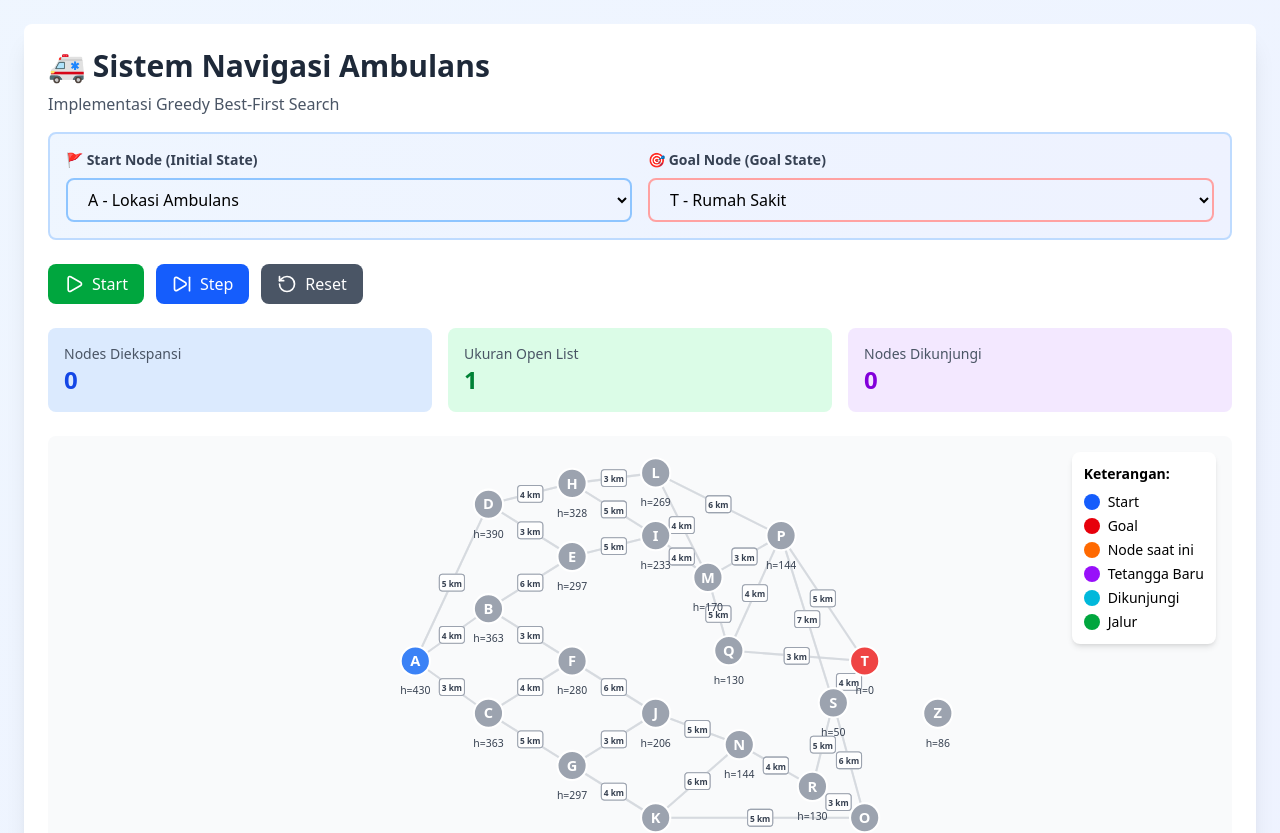
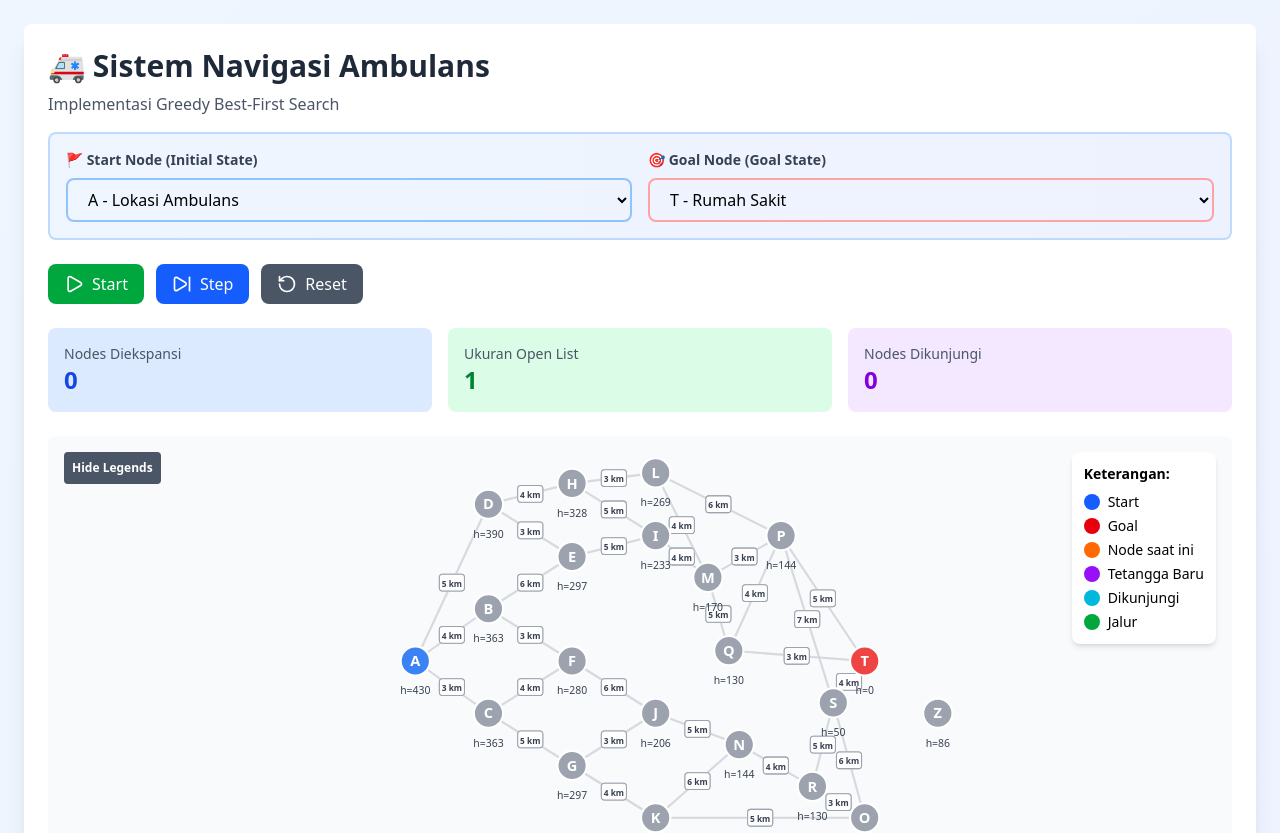
Before and after one commit to ichnasa/gbfs_react_tailwind, a React (Vite) app: page / in a window 1280 px wide. Shown: the top 833 px of the page. Built offline with nearby package versions, Linux system fonts and the light colour scheme.

Commit message:
Add hide legends button

```diff
--- a/src/AmbulancePathfinding.jsx
+++ b/src/AmbulancePathfinding.jsx
@@ -649,9 +649,16 @@ const AmbulancePathfinding = () => {
               );
             })}
           </svg>
-
+          <button
+            onClick={() => setShowLegend((prev) => !prev)}
+            className="absolute top-4 left-4 bg-gray-600 p-2 rounded text-white text-xs font-semibold"
+          >
+            Hide Legends
+          </button>
+          {showLegend ? (
             <div className="absolute top-4 right-4 bg-white p-3 rounded-lg shadow-md text-sm">
               <div className="font-semibold mb-2">Keterangan:</div>
+
               <div className="flex items-center gap-2 mb-1">
                 <div className="w-4 h-4 rounded-full bg-blue-600"></div>
                 <span>Start</span>
@@ -677,6 +684,9 @@ const AmbulancePathfinding = () => {
                 <span>Jalur</span>
               </div>
             </div>
+          ) : (
+            ""
+          )}
         </div>
 
         <div className="bg-gray-900 text-green-400 p-4 rounded-lg font-mono text-sm h-64 overflow-y-auto">
```
Lines whose indentation alone changed are shown as unchanged.
